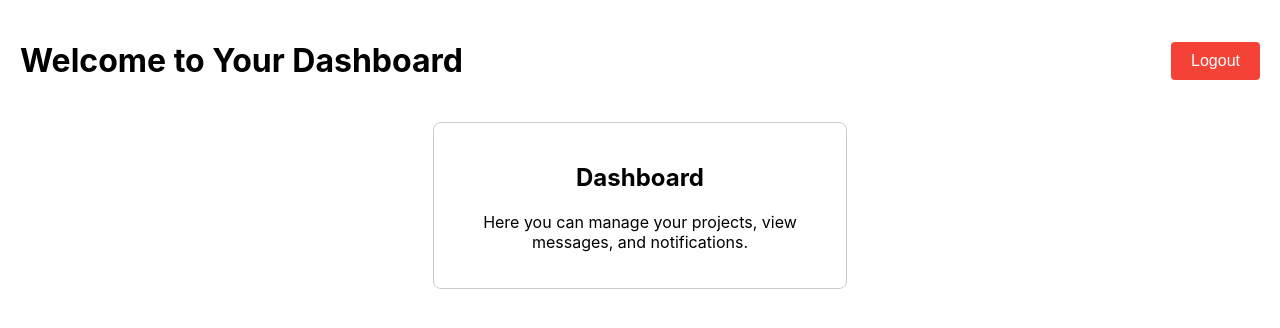
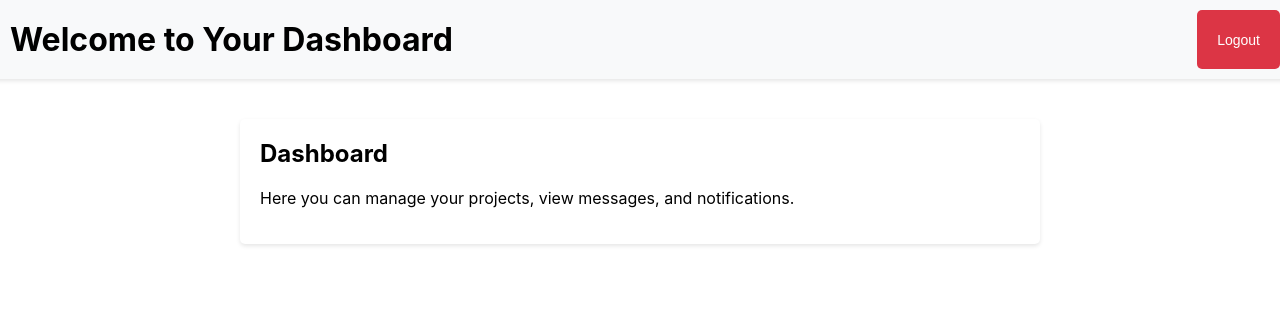
Before and after one commit to Jameschen486/CapstoneManagement, a React (Create React App) app in the folder frontend/: page /dashboard in a window 1280 px wide. Shown: the top 328 px of the page. Built offline with nearby package versions, Linux system fonts and the light colour scheme; sample sign-in values are in the browser's storage.

Commit message:
edited dashboard

```diff
--- a/frontend/src/components/Dashboard.jsx
+++ b/frontend/src/components/Dashboard.jsx
@@ -29,7 +29,14 @@ const Dashboard = () => {
       case '0':
         return (
           <div className="dashboard-section">
-            <h2>Student Dashboard</h2>
+            <div className='dashboard-header-row'>
+                <h2>Student Dashboard</h2>
+                <div className="dashboard-icons">
+                    <div className="dashboard-icon notification-icon" title="Notifications">&#128276;</div>
+                    <div className="dashboard-icon message-icon" title="Messages">&#128488;</div>
+                    <div className="dashboard-icon profile-icon" title="Profile">&#128100;</div>
+                </div>
+            </div>
             <p>Here you can manage your projects, view messages, and notifications.</p>
           </div>
         );
@@ -37,14 +44,14 @@ const Dashboard = () => {
         return (
           <div className="dashboard-section">
             <h2>Client Dashboard</h2>
-            <p>Here you can manage your projects, view messages, and notifications.</p>
+            <p>Here you can manage your projects, view messages, student preferences, and notifications.</p>
           </div>
         );
       case '2':
         return (
           <div className="dashboard-section">
             <h2>Tutor Dashboard</h2>
-            <p>Here you can manage your classes, view messages, and notifications.</p>
+            <p>Here you can manage your students, view messages, and notifications.</p>
           </div>
         );
       case '3':
--- a/frontend/src/components/Register.jsx
+++ b/frontend/src/components/Register.jsx
@@ -61,10 +61,15 @@ const Register = () => {
     }
   };
 
+  const handleBack = () => {
+    navigate('/');
+  };
+
   return (
     <div className="register-container">
       <header className="register-header">
         <h1>Registration page</h1>
+        <button onClick={handleBack} className="back-button">Back to Home</button>
       </header>
       <div className="register-content">
         {message && <p className="message">{message}</p>}
@@ -147,7 +152,7 @@ const Register = () => {
               <option value="5">Other</option>
             </select>
           </div>
-          <button type="submit">Create New Account</button>
+          <button type="submit" className='create-account-button'>Create New Account</button>
         </form>
       </div>
     </div>
--- a/frontend/src/css/Dashboard.css
+++ b/frontend/src/css/Dashboard.css
@@ -1,36 +1,91 @@
 .dashboard-container {
-    padding: 20px;
+  display: flex;
+  flex-direction: column;
+  align-items: center;
 }
 
 .dashboard-header {
   display: flex;
   justify-content: space-between;
+  width: 100%;
+  padding: 10px 20px;
+  background-color: #f8f9fa;
+  box-shadow: 0 2px 4px rgba(0,0,0,0.1);
+}
+
+.dashboard-header h1 {
+  margin: 0;
+  padding: 10px;
+}
+
+.logout-button {
+  background-color: #dc3545;
+  color: white;
+  border: none;
+  padding: 10px 20px;
+  border-radius: 5px;
+  cursor: pointer;
+  font-size: 14px;
+  height: auto;
+  width: auto;
+  display: flex;
   align-items: center;
-    margin-bottom: 20px;
+  justify-content: center;
+}
+
+.logout-button:hover {
+  background-color: #c82333;
+}
+
+.dashboard-header-row {
+  display: flex;
+  align-items: center;
+  justify-content: space-between;
+  padding: 20px;
+  border-bottom: 2px solid #cccccc;
+}
+
+.dashboard-header-row h2 {
+  margin: 0;
+  display: flex;
+  align-items: center;
+}
+
+.dashboard-icons {
+  display: flex;
+  gap: 10px;
+}
+
+.dashboard-icon {
+  width: 40px;
+  height: 40px;
+  background-color: #e3e1e1;
+  color: white;
+  border-radius: 50%;
+  display: flex;
+  justify-content: center;
+  align-items: center;
+  cursor: pointer;
+}
+
+.dashboard-icon:hover {
+  background-color: #6f6f6f;
 }
 
 .dashboard-content {
-    display: flex;
-    justify-content: space-around;
+  margin-top: 20px;
+  width: 100%;
+  max-width: 800px;
+  padding: 20px;
 }
 
 .dashboard-section {
-    border: 1px solid #ccc;
+  background-color: white;
   padding: 20px;
-    border-radius: 8px;
-    width: 30%;
-    text-align: center;
+  border-radius: 5px;
+  box-shadow: 0 2px 4px rgba(0,0,0,0.1);
 }
 
-  .logout-button {
-    background-color: #f44336;
-    color: white;
-    border: none;
-    padding: 10px 20px;
-    border-radius: 4px;
-    cursor: pointer;
+.dashboard-section h2 {
+  margin-top: 0;
 }
-
-  .logout-button:hover {
-    background-color: #d32f2f;
-  }
--- a/frontend/src/css/Register.css
+++ b/frontend/src/css/Register.css
@@ -51,7 +51,7 @@
     border-radius: 4px;
   }
 
-  button {
+  .create-account-button {
     padding: 10px 20px;
     font-size: 16px;
     background-color: #4CAF50;
@@ -61,6 +61,21 @@
     border-radius: 4px;
   }
 
-  button:hover {
+  .create-account-button:hover {
     background-color: #45a049;
   }
+
+  .back-button {
+    margin-top: 20px;
+    padding: 10px 15px;
+    background-color: #007bff;
+    color: white;
+    border: none;
+    border-radius: 5px;
+    cursor: pointer;
+    text-align: center;
+  }
+
+  .back-button:hover {
+    background-color: #0056b3;
+  }
```
Also changed, not shown: 1 other file (tests, documents, lock files or other folders). Lines whose indentation alone changed are shown as unchanged.
